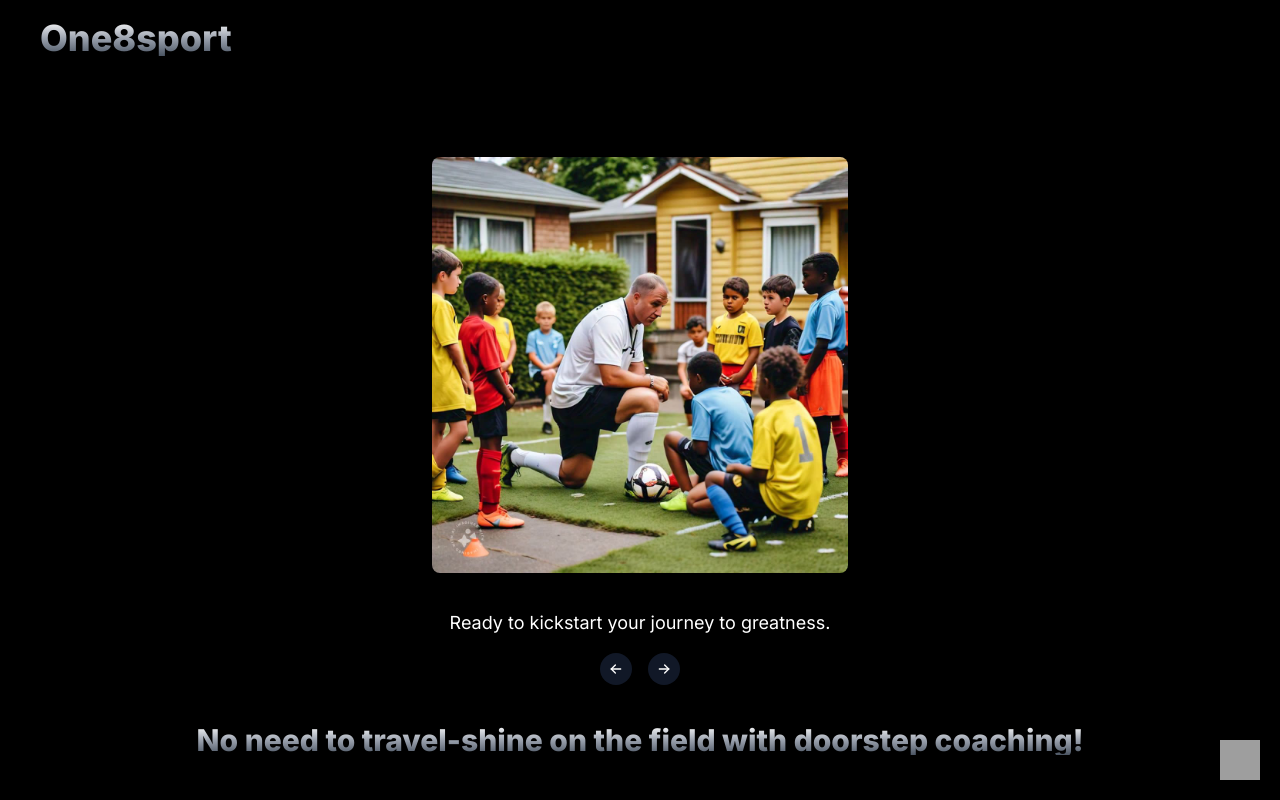
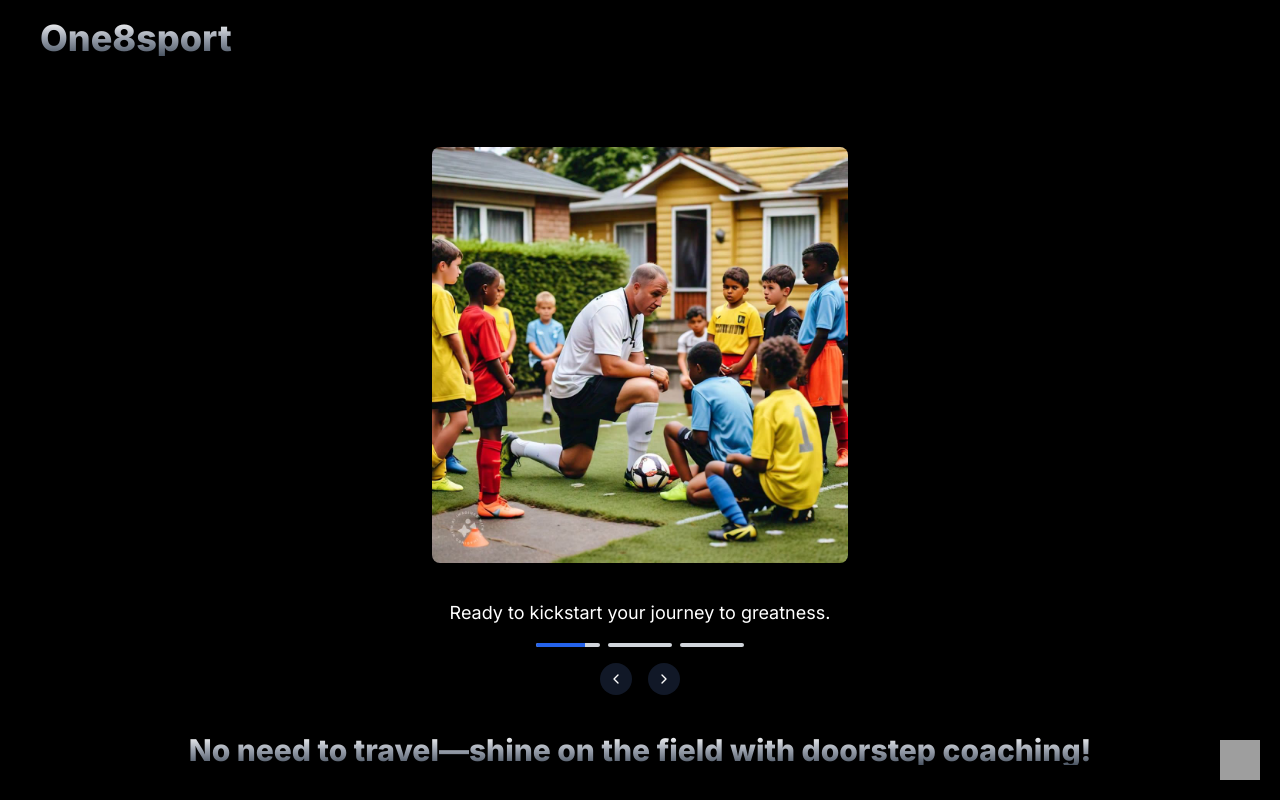
Before and after one commit to omnandurkar/one8sport.in, a Next.js app: page / in a window 1280 px wide. Shown: the top 800 px of the page. Built offline with nearby package versions, Linux system fonts and the light colour scheme; grey boxes are pictures that could not be loaded.

Commit message:
ref: conyact and hero refactored

```diff
--- a/src/components/HomeComp/about/index.js
+++ b/src/components/HomeComp/about/index.js
@@ -23,7 +23,7 @@
             <>
 
                 <section className=" text-gray-400 body-font">
-                    <div className="container mx-auto flex px-5 py-24 md:flex-row flex-col items-center">
+                    <div className="container mx-auto flex px-5 pb-24 md:flex-row flex-col items-center">
                         <div className="lg:max-w-lg lg:w-full md:w-1/2 w-5/6 md:mb-0 mb-10">
                             {/* <img className="object-cover object-center rounded" alt="hero" src="https://airmenusimages.blr1.cdn.digitaloceanspaces.com/brands/brands_37_1653391775.9605415.png" /> */}
                             {/* <Image className="object-cover object-center rounded" alt="hero" data-aos="fade-up" src={logo} /> */}
--- a/src/components/HomeComp/hero-sec/index.js
+++ b/src/components/HomeComp/hero-sec/index.js
@@ -1,4 +1,4 @@
-import { IconArrowLeft, IconArrowRight } from '@tabler/icons-react';
+import { ChevronLeft, ChevronRight } from 'lucide-react';
 import Image from 'next/image';
 import React, { useState, useEffect } from 'react';
 import img1 from '../../../../public/main.jpg';
@@ -7,92 +7,105 @@
 
 const HeroSec = () => {
     const [currentIndex, setCurrentIndex] = useState(0);
-    const [isTransitioning, setIsTransitioning] = useState(false);
+    const [progresses, setProgresses] = useState([0, 0, 0]); // Progress for each bar
+    const duration = 9000; // Total duration for each image display
 
     const data = [
-        {
-            image: img1,
-            title: 'Title 1',
-            description: 'Ready to kickstart your journey to greatness.',
-        },
-        {
-            image: img2,
-            title: 'Title 2',
-            description: 'The road to victory starts with the right coach.',
-        },
-        {
-            image: img3,
-            title: 'Title 3',
-            description: 'Dreaming of scoring the winning goals.',
-        },
+        { image: img1, title: 'Title 1', description: 'Ready to kickstart your journey to greatness.' },
+        { image: img2, title: 'Title 2', description: 'The road to victory starts with the right coach.' },
+        { image: img3, title: 'Title 3', description: 'Dreaming of scoring the winning goals.' },
     ];
 
     useEffect(() => {
-        const interval = setInterval(() => {
-            setIsTransitioning(true);
-            setTimeout(() => {
-                setCurrentIndex((prevIndex) => (prevIndex + 1) % data.length);
-                setIsTransitioning(false);
-            }, 500); // Half the interval duration for the blur effect
-        }, 9000); // Change image every 1 second
+        const fillProgress = setInterval(() => {
+            setProgresses((prevProgresses) => {
+                const newProgresses = [...prevProgresses];
+                newProgresses[currentIndex] = Math.min(newProgresses[currentIndex] + (100 / (duration / 100)), 100);
+                return newProgresses;
+            });
+        }, 100);
 
-        return () => clearInterval(interval);
-    }, [data.length]);
+        const autoChange = setInterval(() => {
+            handleNext(); // Automatically change to the next image
+        }, duration);
+
+        return () => {
+            clearInterval(fillProgress);
+            clearInterval(autoChange);
+        };
+    }, [currentIndex]);
 
     const handleNext = () => {
-        setIsTransitioning(true);
-        setTimeout(() => {
-            setCurrentIndex((prevIndex) => (prevIndex + 1) % data.length);
-            setIsTransitioning(false);
-        }, 500);
+        setProgresses((prevProgresses) => {
+            const newProgresses = [...prevProgresses];
+            newProgresses[currentIndex] = 100; // Fill the current bar
+            return newProgresses;
+        });
+        setCurrentIndex((prevIndex) => (prevIndex + 1) % data.length);
     };
 
     const handlePrev = () => {
-        setIsTransitioning(true);
-        setTimeout(() => {
-            setCurrentIndex((prevIndex) => (prevIndex - 1 + data.length) % data.length);
-            setIsTransitioning(false);
-        }, 500);
+        setProgresses((prevProgresses) => {
+            const newProgresses = [...prevProgresses];
+            newProgresses[currentIndex] = 0; // Reset current bar
+            return newProgresses;
+        });
+        setCurrentIndex((prevIndex) => (prevIndex - 1 + data.length) % data.length);
     };
+
+    // Reset all progress when going back to the first image
+    useEffect(() => {
+        if (currentIndex === 0) {
+            setProgresses([0, 0, 0]);
+        }
+    }, [currentIndex]);
 
     return (
         <div className='min-h-screen flex flex-col py-5 px-10 space-y-5 '>
-            <h1 className="pointer-events-none underline  whitespace-pre-wrap bg-gradient-to-b text-center md:text-start from-white via-gray-400 to-gray-600 bg-clip-text text-4xl font-extrabold leading-none text-transparent">
+            <h1 className="pointer-events-none underline whitespace-pre-wrap bg-gradient-to-b text-center md:text-start from-white via-gray-400 to-gray-600 bg-clip-text text-4xl font-extrabold leading-none text-transparent">
                 One8sport
             </h1>
 
-
-
             <div className='min-h-screen -mt-5 flex flex-col justify-center items-center'>
                 <div className="text-white flex flex-col items-center space-y-4">
-                    <div className={`relative md:w-[26rem] w-64 md:h-[26rem] h-64 mb-5 transition-opacity duration-500 ease-in-out ${isTransitioning ? 'opacity-0 filter blur-sm' : 'opacity-100 filter blur-0'}`}>
+                    <div className={`relative md:w-[26rem] w-64 md:h-[26rem] h-64 mb-5 transition-opacity duration-500 ease-in-out`}>
                         <Image
                             src={data[currentIndex].image}
                             alt={data[currentIndex].title}
                             className="w-full h-full object-cover rounded-lg"
                         />
                     </div>
-                    <p className={`text-lg text-center transition-opacity duration-500 ease-in-out ${isTransitioning ? 'opacity-0 filter blur-sm' : 'opacity-100 filter blur-0'}`}>
+                    <p className={`text-lg text-center`}>
                         {data[currentIndex].description}
                     </p>
+                    <div className="flex space-x-2 mt-4">
+                        {data.map((_, index) => (
+                            <div key={index} className="w-16 h-1 bg-gray-300 rounded-full overflow-hidden">
+                                <div
+                                    className="h-full bg-blue-600 "
+                                    style={{ width: `${progresses[index]}%`, transition: 'width 0.1s linear' }}
+                                />
+                            </div>
+                        ))}
+                    </div>
                     <div className="flex space-x-4">
                         <button
                             onClick={handlePrev}
                             className="bg-gray-900 px-2 py-2 hover:scale-90 rounded-full hover:bg-gray-600 transition"
                         >
-                            <IconArrowLeft className="w-4 h-4" />
+                            <ChevronLeft className="w-4 h-4" />
                         </button>
                         <button
                             onClick={handleNext}
                             className="bg-gray-900 px-2 hover:scale-90 py-2 rounded-full hover:bg-gray-600 transition"
                         >
-                            <IconArrowRight className="w-4 h-4" />
+                            <ChevronRight className="w-4 h-4" />
                         </button>
                     </div>
                 </div>
 
                 <h1 className="m-10 shadow-md pointer-events-none whitespace-pre-wrap bg-gradient-to-b text-center md:text-start from-white via-gray-400 to-gray-600 bg-clip-text text-3xl font-extrabold leading-none text-transparent">
-                    No need to travel-shine on the field with doorstep coaching!
+                    No need to travel—shine on the field with doorstep coaching!
                 </h1>
 
                 <div className='block md:hidden'>
--- a/src/components/training-prog/index.js
+++ b/src/components/training-prog/index.js
@@ -29,7 +29,7 @@
                                 src={logo}
                                 data-aos="fade-up"
                             /> */}
-                            <div className='p-4 md: py-14 md:px-6 rounded border-2 border-black'>
+                            <div className='p-4 md: py-14 md:px-6 rounded '>
                                 <h1 className="text-4xl md:text-4xl font-bold  text-center bg-clip-text text-blue-600 bg-gradient-to-b from-black via-black to-black bg-opacity-50">
                                     One8sport
                                 </h1>
```
Also changed, not shown: src/components/HomeComp/contact/index.js (+21 -8 lines).
